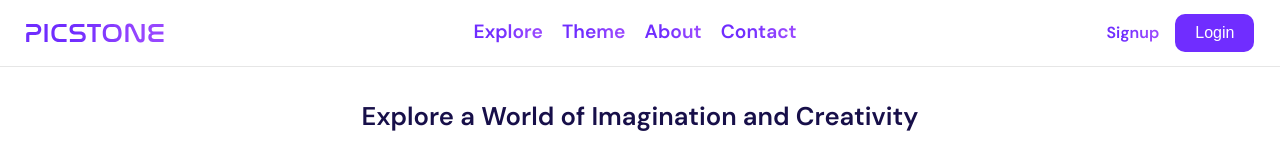
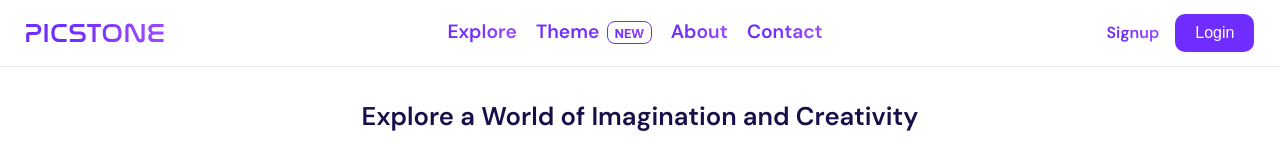
Before and after one commit to devprashantt/picstone-generative-ai, a React (Vite) app in the folder client/: page /explore in a window 1280 px wide. Shown: the top 158 px of the page. Built offline with nearby package versions, Linux system fonts and the light colour scheme; no server answers.

Commit message:
Add new styling to Navbar menu

```diff
--- a/client/src/components/Navbar/Navbar.jsx
+++ b/client/src/components/Navbar/Navbar.jsx
@@ -68,7 +68,8 @@ const Navbar = () => {
           Explore
         </Link>
         <Link to={"/theme"} className={styles.menu}>
-          Theme
+          <p className={styles.name}>Theme</p>
+          <p className={styles.new}>New</p>
         </Link>
         <Link to={"/about"} className={styles.menu}>
           About
--- a/client/src/components/Navbar/Navbar.module.scss
+++ b/client/src/components/Navbar/Navbar.module.scss
@@ -37,6 +37,47 @@
             font-size: 1.2rem;
             font-weight: 600;
             cursor: pointer;
+
+            display: flex;
+            align-items: center;
+            gap: 0.5rem;
+
+            .new {
+                border-radius: 5%;
+                display: flex;
+                align-items: center;
+                justify-content: center;
+                font-size: 0.8rem;
+                font-weight: 600;
+
+                text-transform: uppercase;
+                text-align: center;
+
+                // ANIMATE TEXT COLOR
+                background: linear-gradient(90deg, #702dff 33.02%, #702dff 33.02%, #9747ff 83.25%);
+
+                background-clip: text;
+                -webkit-background-clip: text;
+                -webkit-text-fill-color: transparent;
+
+                border: 1.6px solid #702dff;
+                padding: 0.12rem 0.4rem 0rem 0.4rem;
+                border-radius: 8px;
+
+                // BORDER SHOULD SHOW INFINITE ANIMATE FOR SAME COLOR
+                animation: border 1.5s infinite;
+                @keyframes border {
+                    0% {
+                        border: 1.6px solid #702dff;
+                    }
+                    50% {
+                        border: 1.6px solid #702dff;
+                    }
+                    100% {
+                        border: 1.6px solid #702dff;
+                    }
+                }
+            }
         }
     }
 
--- a/client/src/pages/Explore/Explore.jsx
+++ b/client/src/pages/Explore/Explore.jsx
@@ -81,11 +81,6 @@ const Explore = ({ storyLength }) => {
   }, []);
 
   useEffect(() => {}, [story]);
-
-  // WHENEVER RENDER NEW PAGE SCROLL TO STORY CONTAINER START
-  useEffect(() => {
-    window.scrollTo(0, 0);
-  }, [page]);
 
   return (
     <div className={styles.explore}>
```
